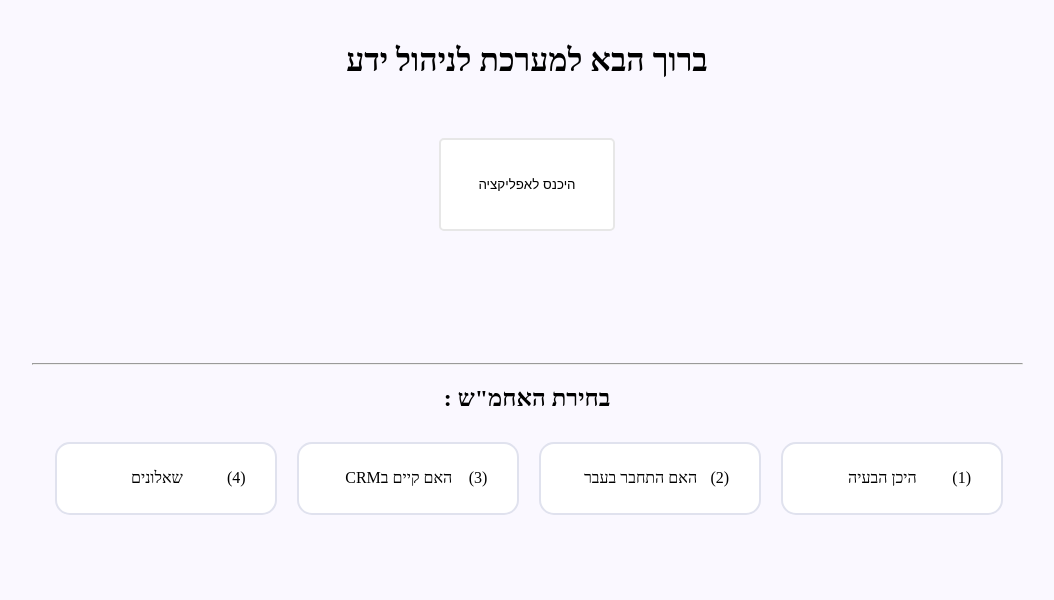
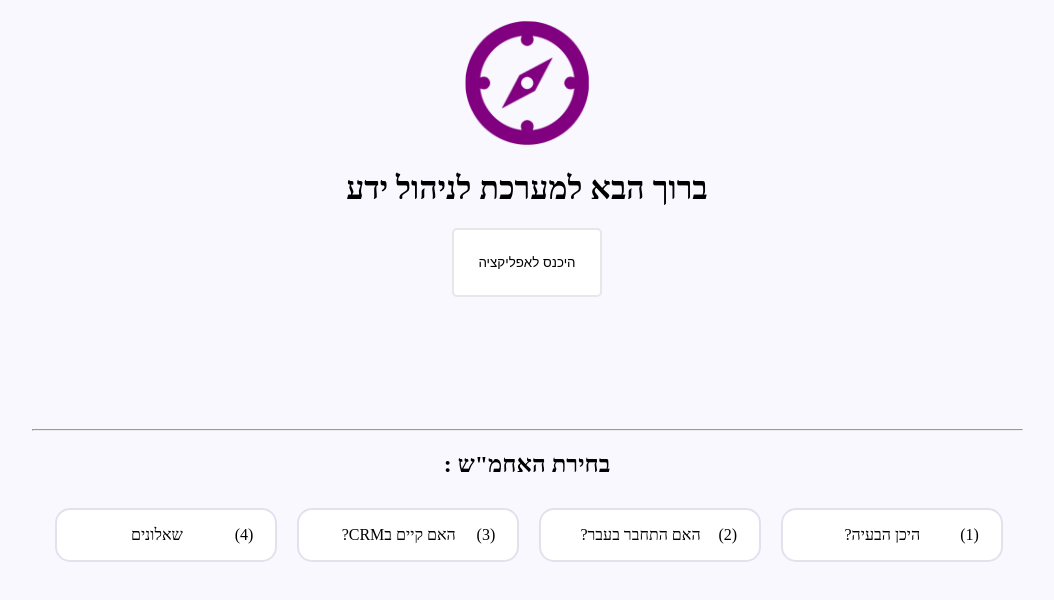
Before and after one commit to amitnoyberg18/POCFinal-DataMenegment, a React (Create React App) app: page / in a window 1280 px wide. Shown: the top 600 px of the page, without its empty margins (222-1276 px from the left). Built offline with nearby package versions, Linux system fonts and the light colour scheme.

Commit message:
added more  data and icons and it is ready for presentation

```diff
--- a/src/App.tsx
+++ b/src/App.tsx
@@ -4,7 +4,7 @@ import FirstPage from './Pages/FirstPage/FirstPage';
 import {dataCardTree} from "./data/data";
 import {CardTree} from './models/cardTree';
 import MainPage from './Pages/MainPage/MainPage';
-// import historyPng from "../src/icons/history.png";
+import historyPng from "../src/icons/history.png";
 import HomePng from "../src/icons/backHomePage.png";
 
 interface Istate{
@@ -112,7 +112,7 @@ function App() {
             setSelectValue("-1");
             setIsHistoryActive(false);
           }}><img src={HomePng} style={{width:"20px",height:"18px"}} alt="Home"></img></button>
-          <button onClick={()=>setIsHistoryActive((prevIsHistoryActive)=>!prevIsHistoryActive)} style={{width:"35px",height:"28px"}} className="History">⌛</button>
+          <button onClick={()=>setIsHistoryActive((prevIsHistoryActive)=>!prevIsHistoryActive)} className="History"><img style={{width:"20px",height:"18px"}} src={historyPng} alt="history" /></button>
 
           </div>
           {/* the MainPage has the FinalAnswerPage */}
--- a/src/Pages/FirstPage/FirstPage.css
+++ b/src/Pages/FirstPage/FirstPage.css
@@ -2,15 +2,26 @@
 .FirstPage{
     position: relative;
     padding: 1%;
+    /* border: 2px solid #5a4dff; */
+
+}
+/* .FirstPage >h1{
+     border: 2px solid #5a4dff;
+
+} */
+#compass{
+    position:relative;
+    width: 10%;
+    height:18%;
+    /* border: 2px solid #5a4dff; */
 }
 .btnStart{
     position: relative;
-    padding: 3%;
+    padding: 2%;
     background-color: white;
     color: black;
     border: 2px solid #e7e7e7;
     border-radius: 5px;
-    margin-top: 3%;
     transition: background-color 1s,color 1s;
 
 }
@@ -23,15 +34,17 @@
 .InCargeSelection{
     position: relative;
     padding: 10%;
+    /* padding-top: 16%; */
+    /* border: 2px solid #5a4dff; */
+
 }
 .InchargeSelectedCard{
     cursor: pointer;
     position: relative;
     border: 2px solid #e0e2ee;
     border-radius: 15px;
-    padding: 1%;
-    height: 50%;
-    width: 20%;
+
+    width: 22%;
     margin-top: 1%;
     background-color:#ffffff;
     transition: background-color 1s,color 1s;
--- a/src/Pages/FirstPage/FirstPage.tsx
+++ b/src/Pages/FirstPage/FirstPage.tsx
@@ -3,6 +3,7 @@ import "./FirstPage.css"
 import {dataCardTree} from '../../data/data';
 import InCargeSelection from "./InChargeSelection";
 import { CardTree } from "../../models/cardTree";
+import compass from "../../icons/compass.png"
 
 
 interface IProps{
@@ -16,6 +17,7 @@ const FirstPage: React.FC<IProps>=({setIsFirstPageActive,setCard})=>{
     console.log(inCargeSelection);
     return (
         <div className="FirstPage">
+            <img id="compass" src={compass} alt="compass"/>
             <h1>ברוך הבא למערכת לניהול ידע</h1>
             <button className="btnStart" onClick={()=>{
                 setIsFirstPageActive(false)
--- a/src/Pages/MainPage/MainPage.tsx
+++ b/src/Pages/MainPage/MainPage.tsx
@@ -6,8 +6,8 @@ import History from "../History/History";
 import CommonAnswers from "../MainPage/CommonAnswers/CommonAnswers";
 import {dataCardTree} from "../../data/data";
 
-
 import "./MainPage.css";
+// import { isTemplateSpan } from "typescript";
 
 interface IProps{
     selectValue:string;
@@ -80,7 +80,7 @@ const MainPage: React.FC<IProps> = ({selectValue,setSelectValue,card,setHistory,
             <hr />
               <h1>תשובות נפוצות</h1>
 
-              {dataCardTree().filter((item:CardTree,index:number)=>item.nextCards === undefined).map((item:CardTree,index:number)=>{
+              {dataCardTree().filter((item:CardTree,index:number)=>item.nextCards === undefined &&item.clicked>30).map((item:CardTree,index:number)=>{
                 return <CommonAnswers key={index} setHistory={setHistory} card={item} setCard={setCard}/>
               })}
             </div>}
--- a/src/data/data.tsx
+++ b/src/data/data.tsx
@@ -7,18 +7,18 @@ import { CardTree } from "../models/cardTree";
 export const dataCardTree = () =>{
     // const titleProject : CardTree={id:1,questionText:"מערכת לניהול ידע מוקד"}
 
-    const c1 : CardTree={id:1,questionText:"היכן הבעיה",answers:[ "אתר","לא"],clicked:80}
-    const c2 : CardTree={id:2,questionText:" היכן הבעיה באתר",answers:["שאלונים","נתון לא מעודכן באתר","נתון לא נכון באתר","לא מצליח להתחבר לאתר"],clicked:900}
-    const c3 : CardTree={id:3,questionText:"האם התחבר בעבר",answers:[ "לא","כן"] ,clicked:110}
-    const c4 : CardTree={id:4,questionText:"שילחו קישור לסיסמא ראשונית. הצליח?",answers:[ "לא","כן"],clicked:100}
-    const c5 : CardTree={id:5,questionText:"האם קיים בCRM",answers:[ "לא","כן"], clicked:10}
+    const c1 : CardTree={id:1,questionText:"היכן הבעיה?",answers:[ "אתר","לא"],clicked:40}
+    const c2 : CardTree={id:2,questionText:"היכן הבעיה באתר?",answers:["שאלונים","נתון לא מעודכן באתר","נתון לא נכון באתר","לא מצליח להתחבר לאתר"],clicked:900}
+    const c3 : CardTree={id:3,questionText:"האם התחבר בעבר?",answers:[ "לא","כן"] ,clicked:30}
+    const c4 : CardTree={id:4,questionText:"שילחו קישור לסיסמא ראשונית. הצליח?",answers:[ "לא","כן"],clicked:32}
+    const c5 : CardTree={id:5,questionText:"האם קיים בCRM?",answers:[ "לא","כן"], clicked:10}
     const c6 : CardTree={id:6,questionText:"היכנס לטרנזקציה",answers:["תחום","תת תחום","שאלה","תת שאלה","תבנית תשובה בCRM"],clicked:45}
-    const c7 : CardTree={id:7,questionText:"שאלונים",answers:[ "לא","אתר"],clicked:30}
-    const c8 : CardTree={id:8,questionText:"האם קיים בSAP",answers:[ "לא","כן"],clicked:30}
-    const c9 : CardTree={id:9,questionText:'העבר פניה למדור תו"ם',answers:[ "לא","כן"],clicked:30}
-    const c10 : CardTree={id:10,questionText:"לעשות הסבה, להנחות להמתין לפחות 24 שעות",answers:[ "לא","כן"],clicked:30}
-    const c11 : CardTree={id:11,questionText:"לבדוק ולעשות הסבה",answers:[ "לא","כן"],clicked:30}
-    const c12 : CardTree={id:12,questionText:"תודה רבה נגמר",answers:[ "לא","כן"],clicked:30}
+    const c7 : CardTree={id:7,questionText:"שאלונים",answers:["גיוס","מתגייסים ברשת","תקלות באתר","תקלות באתר"],clicked:31}
+    const c8 : CardTree={id:8,questionText:"האם קיים בSAP?",answers:[ "לא","כן"],clicked:30}
+    const c9 : CardTree={id:9,questionText:'העבר פניה למדור תו"ם',answers:[ "לא","כן"],clicked:33}
+    const c10 : CardTree={id:10,questionText:"לעשות הסבה, להנחות להמתין לפחות 24 שעות",answers:["גיוס","מתגייסים ברשת","לא מצליח להתחבר לאתר","לא מצליח להתחבר לאתר"],clicked:30}
+    const c11 : CardTree={id:11,questionText:"לבדוק ולעשות הסבה",answers:["גיוס","מתגייסים ברשת","חוסר/פער בנתונים","חוסר/פער בנתונים"],clicked:33}
+    const c12 : CardTree={id:12,questionText:"תודה רבה נגמר",answers:["גיוס","מתגייסים ברשת","לא מצליח להתחבר לאתר","לא מצליח להתחבר לאתר"],clicked:30}
 
 
     const arrCards :CardTree[]=[c1,c2,c3,c4,c5,c6,c7,c8,c9,c10,c11,c12];
@@ -26,7 +26,7 @@ export const dataCardTree = () =>{
     arrCards[1].nextCards = ([arrCards[6],arrCards[10],arrCards[10],arrCards[2]]);
     arrCards[2].nextCards = ([arrCards[3],arrCards[4]]);
     arrCards[3].nextCards = ([arrCards[4],arrCards[11]]);
-    arrCards[4].nextCards = ([arrCards[7],arrCards[2]])
+    arrCards[4].nextCards = ([arrCards[7],arrCards[11]])
     arrCards[7].nextCards = ([arrCards[8],arrCards[9]])
 
     return arrCards;
--- a/src/index.css
+++ b/src/index.css
@@ -5,7 +5,7 @@ body {
   -webkit-font-smoothing: antialiased;
   -moz-osx-font-smoothing: grayscale;
   text-align: center;
-  font-family:cursive;
+  font-family:heebo;
   background-color:rgb(250, 248, 255);
   direction: rtl;
 }
```
Also changed, not shown: src/icons/compass.png (added), src/icons/history.png.
